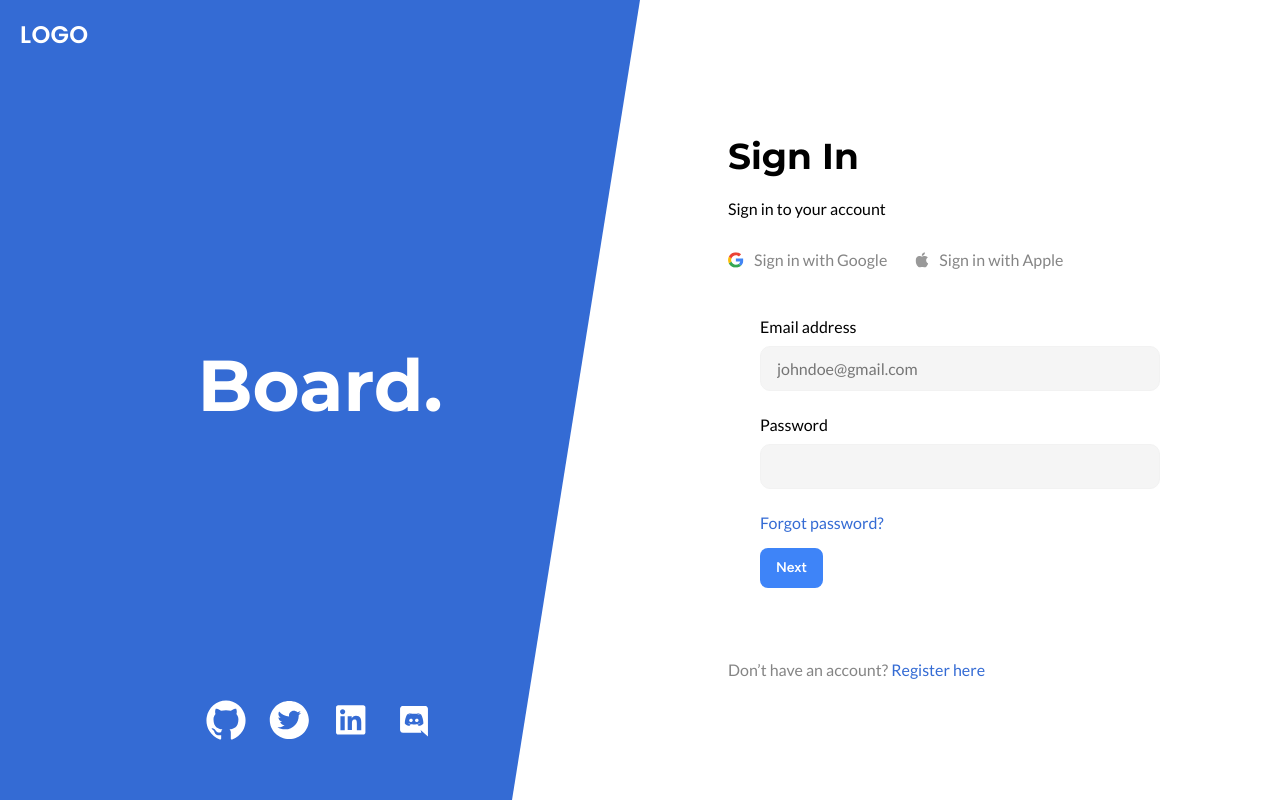
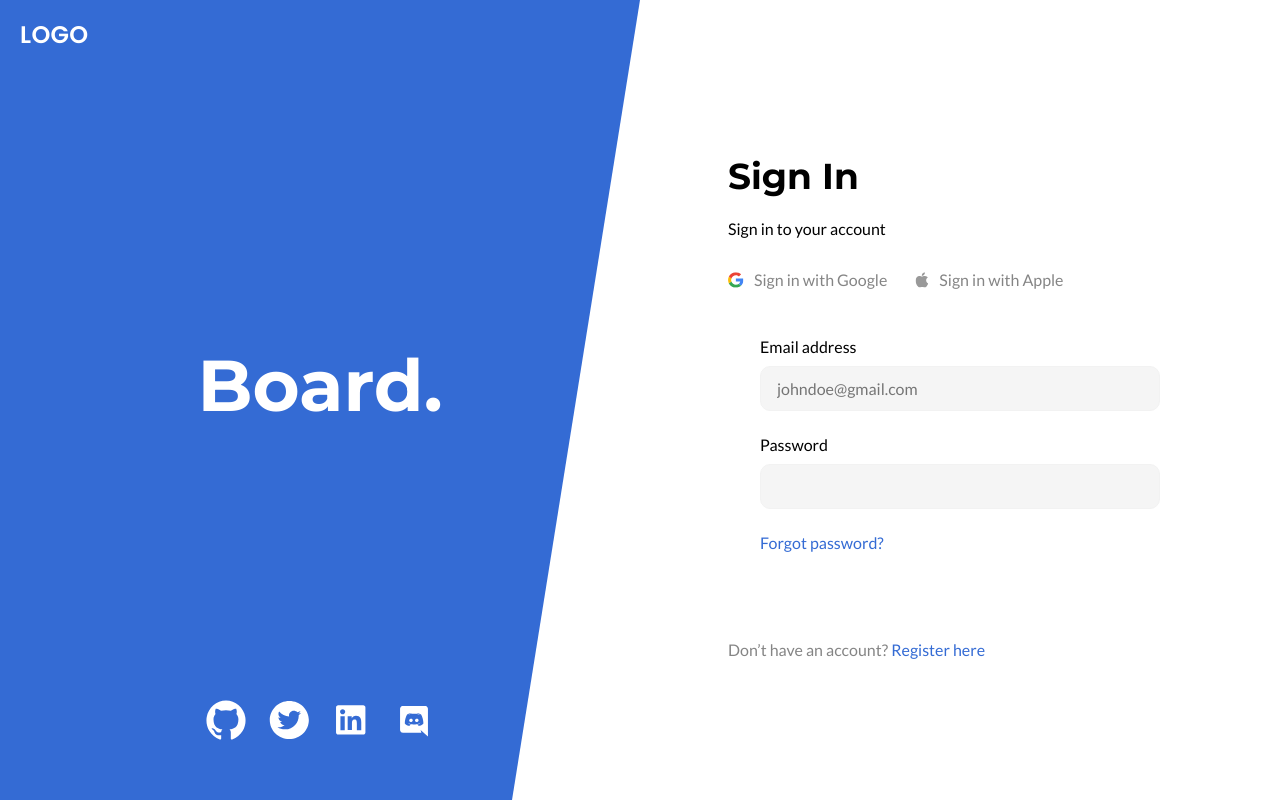
Before and after one commit to deeepak-me/openinapp, a React (Vite) app: page /login in a window 1280 px wide. Built offline with nearby package versions, Linux system fonts and the light colour scheme.

Commit message:
feat: Button component created

```diff
--- a/src/components/button/Button.jsx
+++ b/src/components/button/Button.jsx
@@ -1,10 +1,10 @@
 import React from "react";
 import "./button.scss";
 
-const Button = ({ onClick }) => {
+const Button = ({ onClick , children,...rest}) => {
   return (
-    <div className="buttonwrap" onClick={() => onClick()}>
-      <div className="button">Next</div>
+    <div className="buttonwrap" onClick={() => onClick()} {...rest}>
+      <div className="button">{children}</div>
     </div>
   );
 };
--- a/src/components/button/button.scss
+++ b/src/components/button/button.scss
@@ -22,6 +22,7 @@
       cursor: pointer;
     }
 
+
     // &{(props) =>
     // props.color ==="secondary" &&
     // }
```
